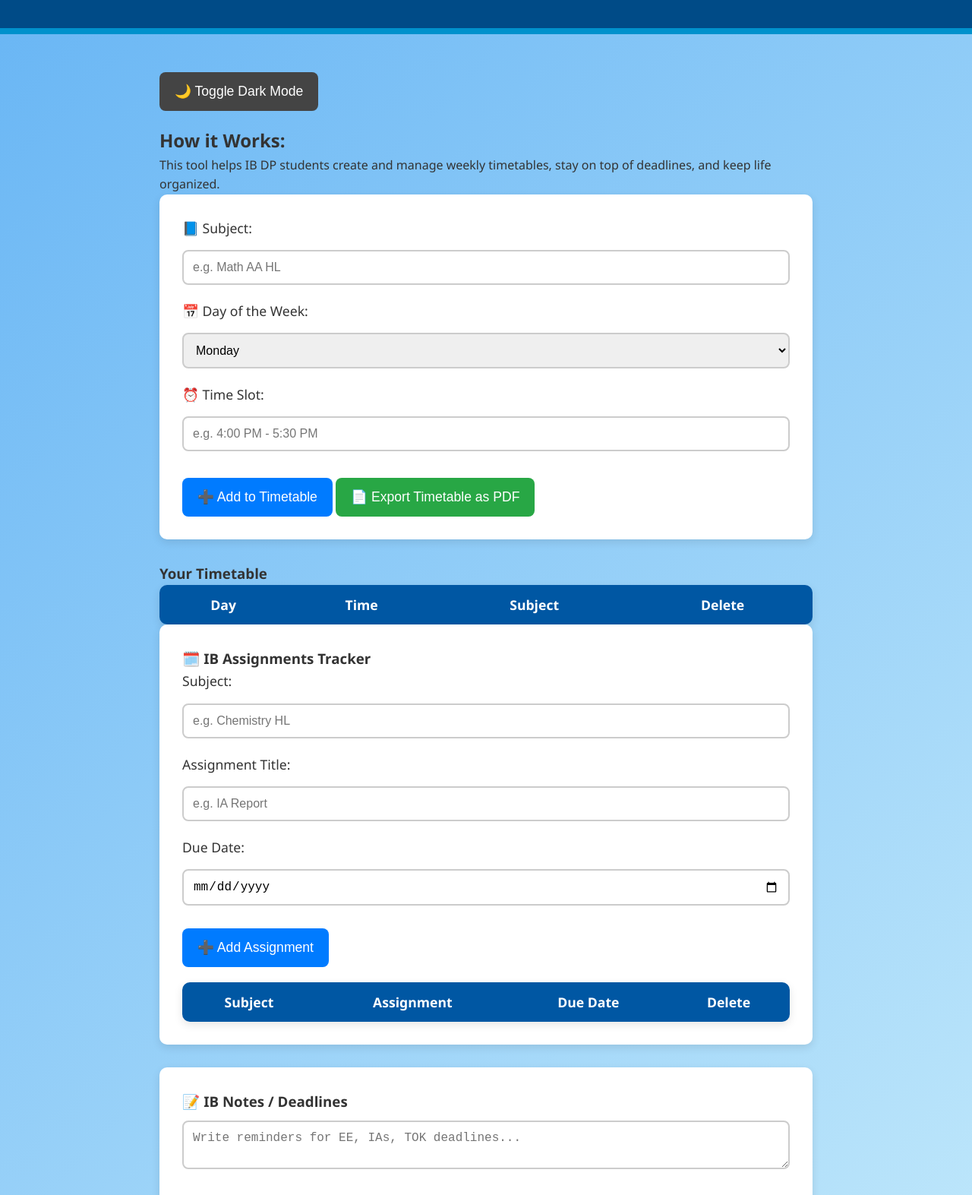
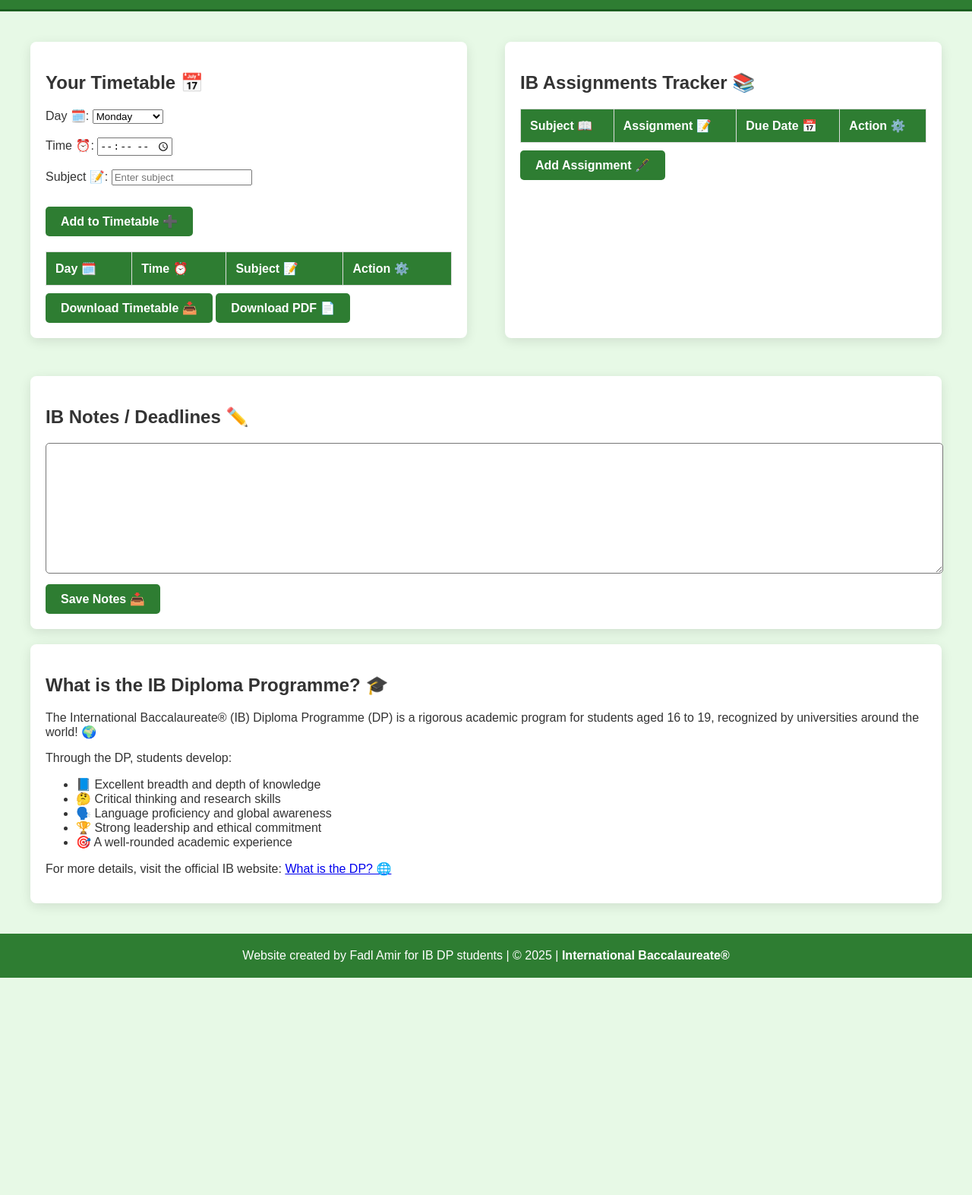
Before and after one commit to gus-dp/dp-timetable, a plain HTML site: page index.html in a window 1280 px wide. Shown: the part 182-1755 px from the top of the page at 76% size. After the commit the page ends 1469 px from the top, so only its background shows below. Drawn offline with Linux system fonts and the light colour scheme.

Commit message:
Update index.html

```diff
--- a/index.html
+++ b/index.html
@@ -1,454 +1,265 @@
 <!DOCTYPE html>
 <html lang="en">
 <head>
-  <meta charset="UTF-8" />
-  <meta name="viewport" content="width=device-width, initial-scale=1" />
-  <title>IB DP Timetable Maker</title>
-  <meta name="description" content="The ultimate IB DP Timetable Maker to organize your IB life – subjects, deadlines, and more."/>
-  <link rel="icon" href="https://upload.wikimedia.org/wikipedia/en/1/19/International_Baccalaureate_Logo.svg" type="image/svg+xml">
-
-  <!-- Include html2pdf.js CDN for PDF export -->
-  <script src="https://cdnjs.cloudflare.com/ajax/libs/html2pdf.js/0.10.1/html2pdf.bundle.min.js"></script>
-
+  <meta charset="UTF-8">
+  <meta name="viewport" content="width=device-width, initial-scale=1.0">
+  <title>IB DP Timetable & Resources 📅</title>
+  <link rel="icon" href="https://encrypted-tbn0.gstatic.com/images?q=tbn:ANd9GcSjGEAb89JRbna_MwM4-Q_RzYu79gjIyYpshHXKbuPy9b4von-3BgbW2ZtGikE8S0PmB8o&usqp=CAU">
   <style>
-    /* Reset */
-    * {
-      margin: 0; padding: 0; box-sizing: border-box;
+    /* Global Styles */
+    body {
+      font-family: 'Arial', sans-serif;
+      background-color: #e7f9e6; /* Light Green */
+      color: #333;
+      margin: 0;
+      padding: 0;
     }
-
-    body {
-      font-family: 'Segoe UI', sans-serif;
-      background: linear-gradient(135deg, #64b3f4, #c2e9fb);
-      color: #333;
-      line-height: 1.6;
-      transition: background 0.3s ease, color 0.3s ease;
+    header {
+      background-color: #2e7d32; /* Dark Green */
+      color: white;
+      padding: 20px;
+      text-align: center;
+      border-bottom: 3px solid #1b5e20; /* Darker Green */
     }
-
-    .dark-mode {
-      background: #121212;
-      color: #f0f0f0;
+    header h1 {
+      margin: 0;
+      font-size: 2.8em;
+      font-weight: bold;
     }
-
-    header {
-      background-color: #004b87;
-      color: white;
-      padding: 40px 20px;
-      text-align: center;
-      border-bottom: 8px solid #0091cc;
-    }
-
     header img {
       width: 60px;
-      margin-bottom: 10px;
+      vertical-align: middle;
+      margin-right: 15px;
     }
-
+    header p {
+      font-size: 1.1em;
+    }
     main {
-      padding: 40px 20px;
-      max-width: 900px;
-      margin: 0 auto;
+      padding: 30px;
     }
-
-    .form-container, .assignments-container, .notes {
-      background: white;
-      border-radius: 10px;
-      padding: 30px;
-      box-shadow: 0 4px 12px rgba(0,0,0,0.1);
-      margin-bottom: 30px;
-      transition: background-color 0.3s ease;
+    .container {
+      display: flex;
+      justify-content: space-between;
+      gap: 30px;
+      flex-wrap: wrap;
     }
-
-    .dark-mode .form-container,
-    .dark-mode .assignments-container,
-    .dark-mode .notes {
-      background: #1e1e1e;
+    .timetable, .assignments, .notes, .dp-info {
+      background-color: white;
+      border-radius: 8px;
+      box-shadow: 0 4px 15px rgba(0, 0, 0, 0.1);
+      padding: 20px;
+      flex: 1 1 30%;
+      margin: 10px;
     }
-
-    label {
-      font-size: 1.1rem;
-      margin-bottom: 5px;
-      display: block;
-    }
-
-    input, select, textarea {
-      width: 100%;
-      padding: 12px;
-      margin: 10px 0 20px;
-      border: 2px solid #ccc;
-      border-radius: 8px;
-      font-size: 1rem;
-      transition: border-color 0.3s ease;
-    }
-
-    input:focus, select:focus, textarea:focus {
-      border-color: #004b87;
-      outline: none;
-    }
-
-    button {
-      padding: 15px 20px;
-      background-color: #007bff;
-      color: white;
-      font-size: 1.1rem;
-      border: none;
-      border-radius: 8px;
-      cursor: pointer;
-      transition: background-color 0.3s ease;
-      margin-top: 10px;
-      user-select: none;
-    }
-
-    button:hover {
-      background-color: #0056b3;
-    }
-
-    table {
+    .timetable table, .assignments table {
       width: 100%;
       border-collapse: collapse;
-      border-radius: 10px;
-      overflow: hidden;
-      box-shadow: 0 4px 12px rgba(0, 0, 0, 0.1);
-      transition: box-shadow 0.3s ease;
+      margin-top: 20px;
     }
-
-    table:hover {
-      box-shadow: 0 6px 18px rgba(0, 0, 0, 0.2);
-    }
-
     th, td {
       padding: 12px;
+      text-align: left;
+      border: 1px solid #ddd;
+    }
+    th {
+      background-color: #2e7d32; /* Dark Green */
+      color: white;
+    }
+    .btn {
+      background-color: #2e7d32;
+      color: white;
+      padding: 10px 20px;
+      border: none;
+      border-radius: 5px;
+      cursor: pointer;
       text-align: center;
-      font-size: 1.1rem;
-      transition: background-color 0.3s ease;
+      display: inline-block;
+      margin-top: 10px;
+      font-size: 1em;
+      font-weight: bold;
     }
-
-    th {
-      background-color: #0057a3;
+    .btn:hover {
+      background-color: #1b5e20; /* Darker Green */
+      transform: translateY(-2px);
+    }
+    .btn:active {
+      transform: translateY(1px);
+    }
+    footer {
+      text-align: center;
+      padding: 20px;
+      background-color: #2e7d32;
       color: white;
-      user-select: none;
     }
-
-    tr:nth-child(even) td {
-      background-color: #e7f0fa;
+    footer a {
+      color: white;
+      font-weight: bold;
+      text-decoration: none;
     }
-
-    tr {
-      transition: background-color 0.3s ease;
-    }
-
-    tr:hover td {
-      background-color: #cce4f7;
-    }
-
-    td {
-      background-color: #f9f9f9;
-      position: relative;
-    }
-
-    .delete-btn {
-      background-color: #dc3545;
-      color: white;
-      border: none;
-      border-radius: 6px;
-      padding: 6px 12px;
-      cursor: pointer;
-      font-weight: bold;
-      transition: background-color 0.3s ease;
-    }
-
-    .delete-btn:hover {
-      background-color: #a71d2a;
-    }
-
-    .theme-toggle {
-      margin-bottom: 20px;
-      background: #444;
-      width: auto;
-    }
-
-    footer {
-      background-color: #0057a3;
-      color: white;
-      padding: 15px;
-      text-align: center;
-      margin-top: 40px;
-    }
-
-    @media (max-width: 600px) {
-      header h1 {
-        font-size: 2em;
-      }
-      button {
-        font-size: 1rem;
-      }
+    footer a:hover {
+      text-decoration: underline;
     }
   </style>
 </head>
 <body>
 
   <header>
-    <img src="https://upload.wikimedia.org/wikipedia/en/1/19/International_Baccalaureate_Logo.svg" alt="IB Logo" />
-    <h1>IB DP Timetable Maker</h1>
-    <p>Organize your IB life – smart, simple, and stress-free. Stay on top of your deadlines and classes!</p>
+    <img src="https://encrypted-tbn0.gstatic.com/images?q=tbn:ANd9GcSjGEAb89JRbna_MwM4-Q_RzYu79gjIyYpshHXKbuPy9b4von-3BgbW2ZtGikE8S0PmB8o&usqp=CAU" alt="IB Logo">
+    <h1>IB DP Timetable 📚 & Resources 📅</h1>
+    <p>Stay organized and succeed in your IB Diploma Program! ✨</p>
   </header>
 
   <main>
-    <button class="theme-toggle" onclick="toggleTheme()">🌙 Toggle Dark Mode</button>
-
-    <section>
-      <h2>How it Works:</h2>
-      <p>This tool helps IB DP students create and manage weekly timetables, stay on top of deadlines, and keep life organized.</p>
-    </section>
-
-    <div class="form-container">
-      <label for="subject">📘 Subject:</label>
-      <input type="text" id="subject" placeholder="e.g. Math AA HL" />
-
-      <label for="day">📅 Day of the Week:</label>
-      <select id="day">
+    <div class="container">
+      <!-- Timetable Section -->
+      <div class="timetable">
+        <h2>Your Timetable 📅</h2>
+        <form id="timetableForm">
+          <label for="day">Day 🗓️:</label>
+          <select id="day" name="day">
             <option value="Monday">Monday</option>
             <option value="Tuesday">Tuesday</option>
             <option value="Wednesday">Wednesday</option>
             <option value="Thursday">Thursday</option>
             <option value="Friday">Friday</option>
-        <option value="Saturday">Saturday</option>
-        <option value="Sunday">Sunday</option>
           </select>
-
-      <label for="time">⏰ Time Slot:</label>
-      <input type="text" id="time" placeholder="e.g. 4:00 PM - 5:30 PM" />
-
-      <button onclick="addToTimetable()">➕ Add to Timetable</button>
-      <button onclick="exportPDF()" style="margin-top: 15px; background-color: #28a745;">📄 Export Timetable as PDF</button>
+          <br><br>
+          <label for="time">Time ⏰:</label>
+          <input type="time" id="time" name="time" required>
+          <br><br>
+          <label for="subject">Subject 📝:</label>
+          <input type="text" id="subject" name="subject" placeholder="Enter subject" required>
+          <br><br>
+          <button type="submit" class="btn">Add to Timetable ➕</button>
+        </form>
+        <table id="timetableTable">
+          <thead>
+            <tr>
+              <th>Day 🗓️</th>
+              <th>Time ⏰</th>
+              <th>Subject 📝</th>
+              <th>Action ⚙️</th>
+            </tr>
+          </thead>
+          <tbody>
+            <!-- Dynamic rows will go here -->
+          </tbody>
+        </table>
+        <button class="btn" onclick="downloadTimetable()">Download Timetable 📥</button>
+        <button class="btn" onclick="downloadTimetablePDF()">Download PDF 📄</button>
       </div>
 
-    <h3>Your Timetable</h3>
-    <table id="timetable">
+      <!-- Assignments Section -->
+      <div class="assignments">
+        <h2>IB Assignments Tracker 📚</h2>
+        <table id="assignmentsTable">
           <thead>
             <tr>
-          <th>Day</th>
-          <th>Time</th>
-          <th>Subject</th>
-          <th>Delete</th>
+              <th>Subject 📖</th>
+              <th>Assignment 📝</th>
+              <th>Due Date 📅</th>
+              <th>Action ⚙️</th>
             </tr>
           </thead>
-      <tbody></tbody>
+          <tbody>
+            <!-- Dynamic rows will go here -->
+          </tbody>
         </table>
-
-    <div class="assignments-container">
-      <h3>🗓️ IB Assignments Tracker</h3>
-      <label for="assignment-subject">Subject:</label>
-      <input type="text" id="assignment-subject" placeholder="e.g. Chemistry HL" />
-      <label for="assignment-title">Assignment Title:</label>
-      <input type="text" id="assignment-title" placeholder="e.g. IA Report" />
-      <label for="assignment-due">Due Date:</label>
-      <input type="date" id="assignment-due" />
-
-      <button onclick="addAssignment()">➕ Add Assignment</button>
-
-      <table id="assignments-table" style="margin-top: 20px;">
-        <thead>
-          <tr>
-            <th>Subject</th>
-            <th>Assignment</th>
-            <th>Due Date</th>
-            <th>Delete</th>
-          </tr>
-        </thead>
-        <tbody></tbody>
-      </table>
+        <button class="btn" onclick="addAssignment()">Add Assignment 🖋️</button>
       </div>
 
+      <!-- Notes Section -->
       <div class="notes">
-      <h3>📝 IB Notes / Deadlines</h3>
-      <textarea id="notes-area" placeholder="Write reminders for EE, IAs, TOK deadlines..."></textarea>
-      <button onclick="saveNotes()" style="margin-top: 10px; background-color: #17a2b8;">💾 Save Notes</button>
+        <h2>IB Notes / Deadlines ✏️</h2>
+        <textarea rows="10" style="width: 100%; border-radius: 5px; padding: 10px;"></textarea>
+        <button class="btn" style="margin-top: 10px;">Save Notes 📥</button>
+      </div>
+    </div>
+
+    <!-- IB Diploma Information Section -->
+    <div class="dp-info">
+      <h2>What is the IB Diploma Programme? 🎓</h2>
+      <p>The International Baccalaureate® (IB) Diploma Programme (DP) is a rigorous academic program for students aged 16 to 19, recognized by universities around the world! 🌍</p>
+      <p>Through the DP, students develop:</p>
+      <ul>
+        <li>📘 Excellent breadth and depth of knowledge</li>
+        <li>🤔 Critical thinking and research skills</li>
+        <li>🗣️ Language proficiency and global awareness</li>
+        <li>🏆 Strong leadership and ethical commitment</li>
+        <li>🎯 A well-rounded academic experience</li>
+      </ul>
+      <p>For more details, visit the official IB website: <a href="https://ibo.org/programmes/diploma-programme/what-is-the-dp/" target="_blank">What is the DP? 🌐</a></p>
     </div>
   </main>
 
   <footer>
-    🌍 Website created by <strong>Fadl Amir</strong> for IB DP students | © 2025
+    Website created by Fadl Amir for IB DP students | © 2025 | <a href="https://www.ibo.org/" target="_blank">International Baccalaureate®</a>
   </footer>
 
   <script>
-    // THEME TOGGLE
-    function toggleTheme() {
-      document.body.classList.toggle("dark-mode");
-      localStorage.setItem('darkMode', document.body.classList.contains('dark-mode'));
+    // Function to add items to timetable
+    document.getElementById('timetableForm').addEventListener('submit', function(e) {
+      e.preventDefault();
+
+      const day = document.getElementById('day').value;
+      const time = document.getElementById('time').value;
+      const subject = document.getElementById('subject').value;
+
+      const table = document.getElementById('timetableTable').getElementsByTagName('tbody')[0];
+      const row = table.insertRow();
+      row.innerHTML = `
+        <td>${day}</td>
+        <td>${time}</td>
+        <td>${subject}</td>
+        <td><button class="btn" onclick="deleteRow(this)">Delete</button></td>
+      `;
+
+      // Clear the form after adding
+      document.getElementById('timetableForm').reset();
+    });
+
+    // Function to delete a row from timetable
+    function deleteRow(button) {
+      const row = button.parentElement.parentElement;
+      row.remove();
     }
 
-    // Persist dark mode
-    window.onload = () => {
-      if (localStorage.getItem('darkMode') === 'true') {
-        document.body.classList.add('dark-mode');
-      }
-      loadTable();
-      loadAssignments();
-      loadNotes();
-    };
+    // Function to download the timetable as a .csv file
+    function downloadTimetable() {
+      let timetable = "Day,Time,Subject\n";
+      const rows = document.querySelectorAll("#timetableTable tbody tr");
 
-    // TIMETABLE FUNCTIONS
-    function addToTimetable() {
-      const subject = document.getElementById("subject").value.trim();
-      const day = document.getElementById("day").value;
-      const time = document.getElementById("time").value.trim();
+      rows.forEach(row => {
+        const cells = row.querySelectorAll("td");
+        timetable += `${cells[0].innerText},${cells[1].innerText},${cells[2].innerText}\n`;
+      });
 
-      if (!subject || !time) {
-        alert("Please fill in all fields.");
-        return;
+      const blob = new Blob([timetable], { type: 'text/csv' });
+      const link = document.createElement('a');
+      link.href = URL.createObjectURL(blob);
+      link.download = "timetable.csv";
+      link.click();
     }
 
-      const tableBody = document.querySelector("#timetable tbody");
-      const row = document.createElement("tr");
+    // Function to add assignment
+    function addAssignment() {
+      const subject = prompt("Enter subject:");
+      const assignment = prompt("Enter assignment:");
+      const dueDate = prompt("Enter due date:");
 
-      const dayCell = document.createElement("td");
-      const timeCell = document.createElement("td");
-      const subjectCell = document.createElement("td");
-      const deleteCell = document.createElement("td");
-
-      const deleteBtn = document.createElement("button");
-      deleteBtn.textContent = "❌";
-      deleteBtn.className = "delete-btn";
-      deleteBtn.onclick = () => {
-        row.remove();
-        saveTable();
-      };
-
-      dayCell.textContent = day;
-      timeCell.textContent = time;
-      subjectCell.textContent = subject;
-      subjectCell.style.backgroundColor = getColorForSubject(subject);
-      deleteCell.appendChild(deleteBtn);
-
-      row.appendChild(dayCell);
-      row.appendChild(timeCell);
-      row.appendChild(subjectCell);
-      row.appendChild(deleteCell);
-      tableBody.appendChild(row);
-
-      document.getElementById("subject").value = "";
-      document.getElementById("time").value = "";
-
-      saveTable();
+      const table = document.getElementById('assignmentsTable').getElementsByTagName('tbody')[0];
+      const row = table.insertRow();
+      row.innerHTML = `
+        <td>${subject}</td>
+        <td>${assignment}</td>
+        <td>${dueDate}</td>
+        <td><button class="btn" onclick="deleteRow(this)">Delete</button></td>
+      `;
     }
 
-    function saveTable() {
-      localStorage.setItem("timetableData", document.querySelector("#timetable tbody").innerHTML);
-    }
-
-    function loadTable() {
-      const saved = localStorage.getItem("timetableData");
-      if (saved) {
-        document.querySelector("#timetable tbody").innerHTML = saved;
-        // Re-bind delete buttons with animations
-        document.querySelectorAll(".delete-btn").forEach(btn => {
-          btn.onclick = () => {
-            btn.closest("tr").remove();
-            saveTable();
-          };
-        });
-      }
-    }
-
-    // ASSIGNMENTS TRACKER
-    function addAssignment() {
-      const subj = document.getElementById("assignment-subject").value.trim();
-      const title = document.getElementById("assignment-title").value.trim();
-      const due = document.getElementById("assignment-due").value;
-
-      if (!subj || !title || !due) {
-        alert("Please fill in all assignment fields.");
-        return;
-      }
-
-      const tbody = document.querySelector("#assignments-table tbody");
-      const row = document.createElement("tr");
-
-      const subjCell = document.createElement("td");
-      const titleCell = document.createElement("td");
-      const dueCell = document.createElement("td");
-      const delCell = document.createElement("td");
-
-      subjCell.textContent = subj;
-      titleCell.textContent = title;
-      dueCell.textContent = new Date(due).toLocaleDateString();
-
-      const delBtn = document.createElement("button");
-      delBtn.textContent = "❌";
-      delBtn.className = "delete-btn";
-      delBtn.onclick = () => {
-        row.remove();
-        saveAssignments();
-      };
-
-      delCell.appendChild(delBtn);
-
-      row.appendChild(subjCell);
-      row.appendChild(titleCell);
-      row.appendChild(dueCell);
-      row.appendChild(delCell);
-
-      tbody.appendChild(row);
-
-      // Clear inputs
-      document.getElementById("assignment-subject").value = "";
-      document.getElementById("assignment-title").value = "";
-      document.getElementById("assignment-due").value = "";
-
-      saveAssignments();
-    }
-
-    function saveAssignments() {
-      localStorage.setItem("assignmentsData", document.querySelector("#assignments-table tbody").innerHTML);
-    }
-
-    function loadAssignments() {
-      const saved = localStorage.getItem("assignmentsData");
-      if (saved) {
-        document.querySelector("#assignments-table tbody").innerHTML = saved;
-        document.querySelectorAll("#assignments-table .delete-btn").forEach(btn => {
-          btn.onclick = () => {
-            btn.closest("tr").remove();
-            saveAssignments();
-          };
-        });
-      }
-    }
-
-    // NOTES
-    function saveNotes() {
-      const notes = document.getElementById("notes-area").value;
-      localStorage.setItem("ibNotes", notes);
-      alert("Notes saved!");
-    }
-
-    function loadNotes() {
-      const saved = localStorage.getItem("ibNotes");
-      if (saved) {
-        document.getElementById("notes-area").value = saved;
-      }
-    }
-
-    // Generate a consistent color for each subject based on string hash
-    function getColorForSubject(subject) {
-      const colors = ["#FFD700", "#98FB98", "#FFB6C1", "#87CEEB", "#FFA07A", "#DDA0DD", "#B0E0E6", "#FF69B4"];
-      let hash = 0;
-      for (let i = 0; i < subject.length; i++) {
-        hash = subject.charCodeAt(i) + ((hash << 5) - hash);
-      }
-      return colors[Math.abs(hash) % colors.length];
-    }
-
-    // PDF Export of timetable
-    function exportPDF() {
-      const element = document.getElementById('timetable');
-      const opt = {
-        margin:       0.5,
-        filename:     'IB_DP_Timetable.pdf',
-        image:        { type: 'jpeg', quality: 0.98 },
-        html2canvas:  { scale: 2 },
-        jsPDF:        { unit: 'in', format: 'a4', orientation: 'landscape' }
-      };
-      html2pdf().set(opt).from(element).save();
+    // Placeholder function for PDF download (requires external library or backend service to generate PDFs)
+    function downloadTimetablePDF() {
+      alert("PDF download is not implemented yet!");
     }
   </script>
 
```
Lines whose indentation alone changed are shown as unchanged.
